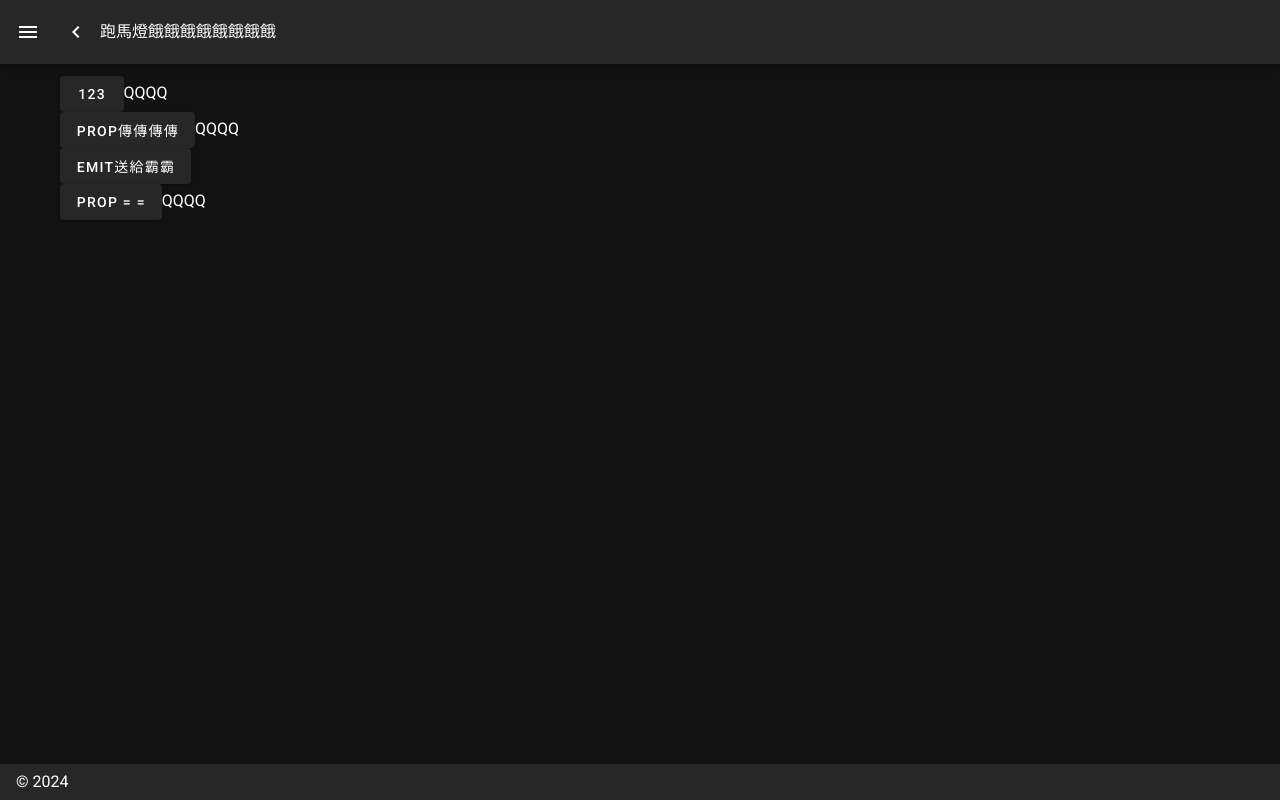
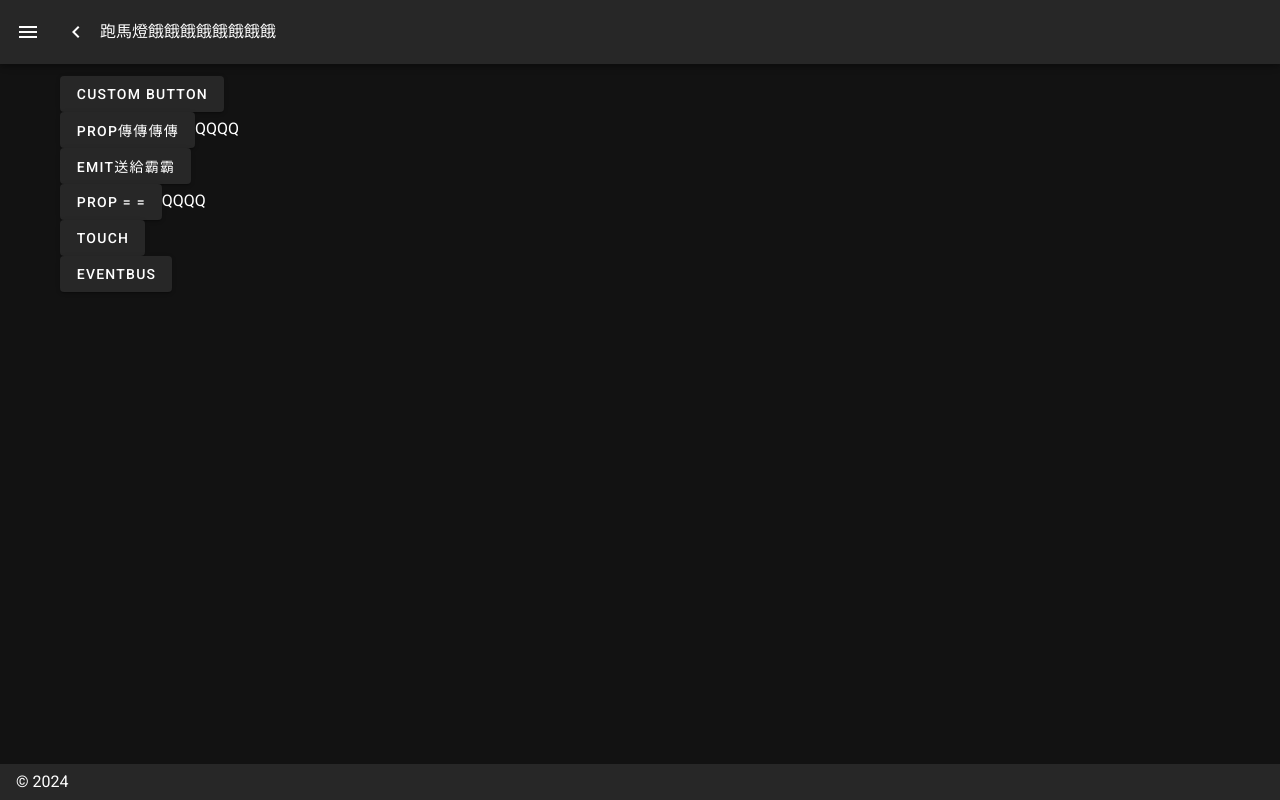
Before and after one commit to Xaviera-19/nuxt-vue-vuetify, a Nuxt app: page /compoment in a window 1280 px wide. Built offline with nearby package versions, Linux system fonts and the light colour scheme.

Commit message:
有eventBus

```diff
--- /dev/null
+++ b/components/comA.vue
@@ -0,0 +1,15 @@
+<template>
+  <div>
+    <v-btn @click="publishEvent">eventBus</v-btn>
+  </div>
+</template>
+
+<script>
+export default {
+  methods: {
+    publishEvent() {
+      this.$eventBus.$emit('custom-event', '這是comA的東西 但在comB顯示!');
+    }
+  },
+}
+</script>
--- /dev/null
+++ b/components/comB.vue
@@ -0,0 +1,25 @@
+<!-- ComponentB.vue -->
+<template>
+  <div>
+    <p>{{ message }}</p>
+  </div>
+</template>
+
+<script>
+export default {
+  data() {
+    return {
+      message: '',
+    };
+  },
+  mounted() {
+    // 訂閱事件
+    this.$eventBus.$on('custom-event', this.handleCustomEvent);
+  },
+  methods: {
+    handleCustomEvent(message) {
+      this.message = message;
+    },
+  },
+}
+</script>
--- a/components/slotTest.vue
+++ b/components/slotTest.vue
@@ -3,8 +3,10 @@
     <slot name="slotOne">
       <v-btn>123</v-btn>
     </slot>
-    <slot name="slotTwo">QQQQ</slot>
   </div>
 </template>
 <script>
+export default {
+  name: 'slotTest',
+};
 </script>
--- a/nuxt.config.js
+++ b/nuxt.config.js
@@ -26,6 +26,7 @@ export default {
   // Plugins to run before rendering page: https://go.nuxtjs.dev/config-plugins
   plugins: [
     '~/plugins/Marquee.js',
+    '~/plugins/eventBus.js',
   ],
   //自動引入組件
   // Auto import components: https://go.nuxtjs.dev/config-components
--- a/pages/basic.vue
+++ b/pages/basic.vue
@@ -60,12 +60,13 @@ select {
 </style>
 <template>
   <div>
-
     <hr />
     <!-- 用來搜尋 -->
     <h2>想要阿貓還是阿狗/公母任選/地區任選</h2>
+    <p>找{{ type }}，性別{{ sex }}</p>
+    <p v-text="'我要找' + type + '性別' + sex"></p>
     <div>
-    <!-- <div v-pre> -->
+      <!-- <div v-pre> -->
       <select v-model="type">
         <option value="">傻子才選我全都要</option>
         <option value="狗">選阿狗</option>
@@ -161,7 +162,6 @@ select {
 </template>
 <script>
 export default {
-
   //資料放置區
   data() {
     return {
@@ -236,6 +236,7 @@ export default {
       console.log("滾動事件", event);
       console.log(event.preventDefault());
     },
+
   },
   //還不知道
   // watch
--- a/pages/compoment.vue
+++ b/pages/compoment.vue
@@ -1,37 +1,64 @@
 <template>
   <div>
-    <slotTest></slotTest>
+    <slotTest>
+      <template v-slot:slotOne>
+        <v-btn>Custom Button</v-btn>
+      </template>
+    </slotTest>
     <propsTest :msg="propText"></propsTest>
     <emitTest ref="myRef" @emitFun="handleEmit"></emitTest>
     <propsTest :msg="propText2"></propsTest>
-
+    <v-btn @click="changeNum">touch</v-btn>
+    <comA></comA>
+    <comB></comB>
+    <!-- <p>{{ num }}</p>
+    <p>{{add}}</p> -->
   </div>
 </template>
 <script>
 import slotTest from "~/components/slotTest.vue";
 import propsTest from "~/components/props.vue";
 import emitTest from "~/components/emit.vue";
+import comA from "~/components/comA.vue";
+import comB from "~/components/comB.vue";
 export default {
   components: {
     slotTest,
     propsTest,
     emitTest,
+    comA,
+    comB,
   },
   data() {
     return {
       // 眉目傳情
       propText: "prop傳傳傳傳",
       propText2: "prop = =",
+      num: 1,
     };
   },
   methods: {
     handleEmit(data) {
-      console.log('收到emit的資料:', data);
+      console.log("收到emit的資料:", data);
       // 在這裡你可以處理接收到的資料
     },
+    changeNum() {
+      this.num = 0;
+    },
   },
-  mounted(){
+  computed: {
+    add() {
+      console.log(this.num, "我有被觸發了！");
+      return this.num;
+    },
+  },
+  watch: {
+    num(newnum, oldnum) {
+      console.log(newnum, oldnum);
+    },
+  },
+  mounted() {
     this.$refs.myRef.refMsg();
-  }
+  },
 };
 </script>
--- a/pages/practice.vue
+++ b/pages/practice.vue
@@ -74,7 +74,6 @@ hr {
 
       <span v-text="theSame" class="result"></span>
       <span v-html="theSame" class="result"></span>
-      <span class="result">{{ theSame }}</span>
     </section>
     <!-- v-on -->
     <section id="v-on">
--- /dev/null
+++ b/plugins/eventBus.js
@@ -0,0 +1,6 @@
+import Vue from 'vue';
+// 創建一個新的 Vue 實例作為事件匯總
+const EventBus = new Vue();
+
+// 將事件匯總作為插件添加到 Vue 實例
+Vue.prototype.$eventBus = EventBus;
```
